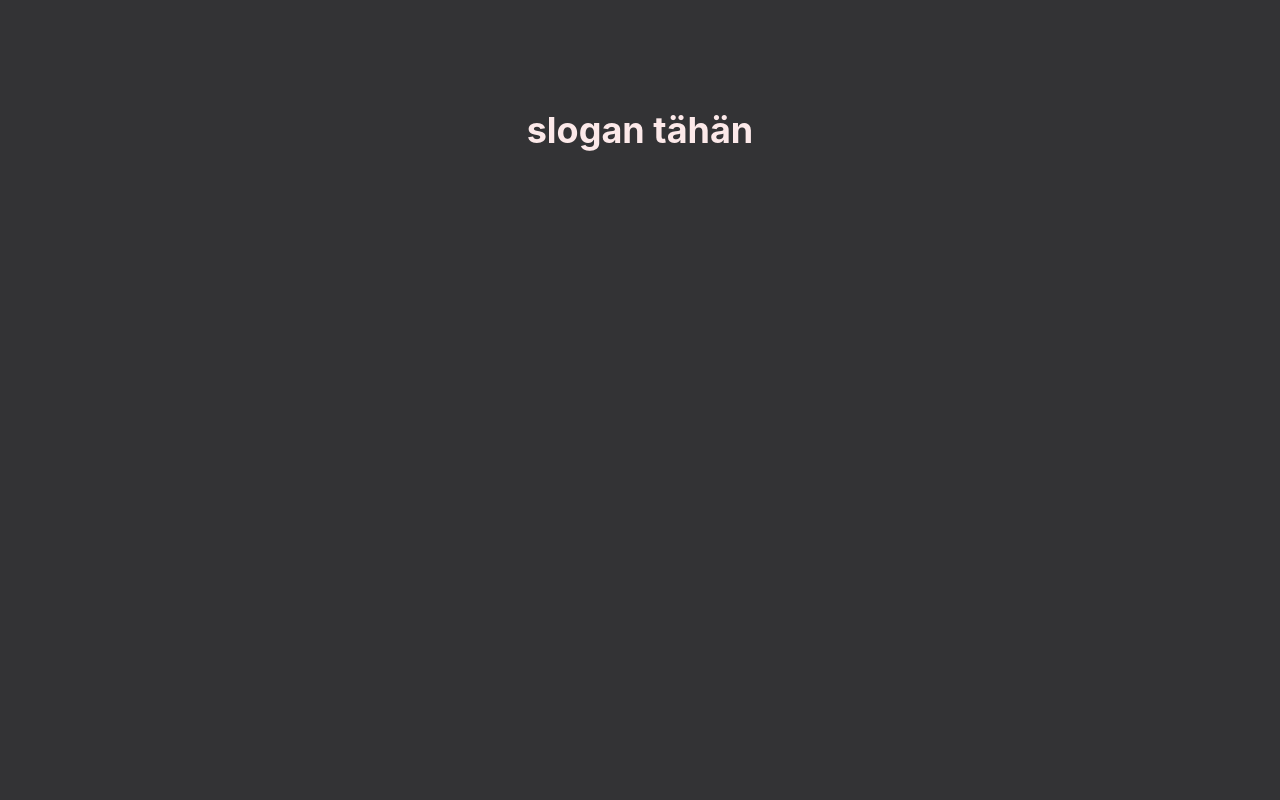
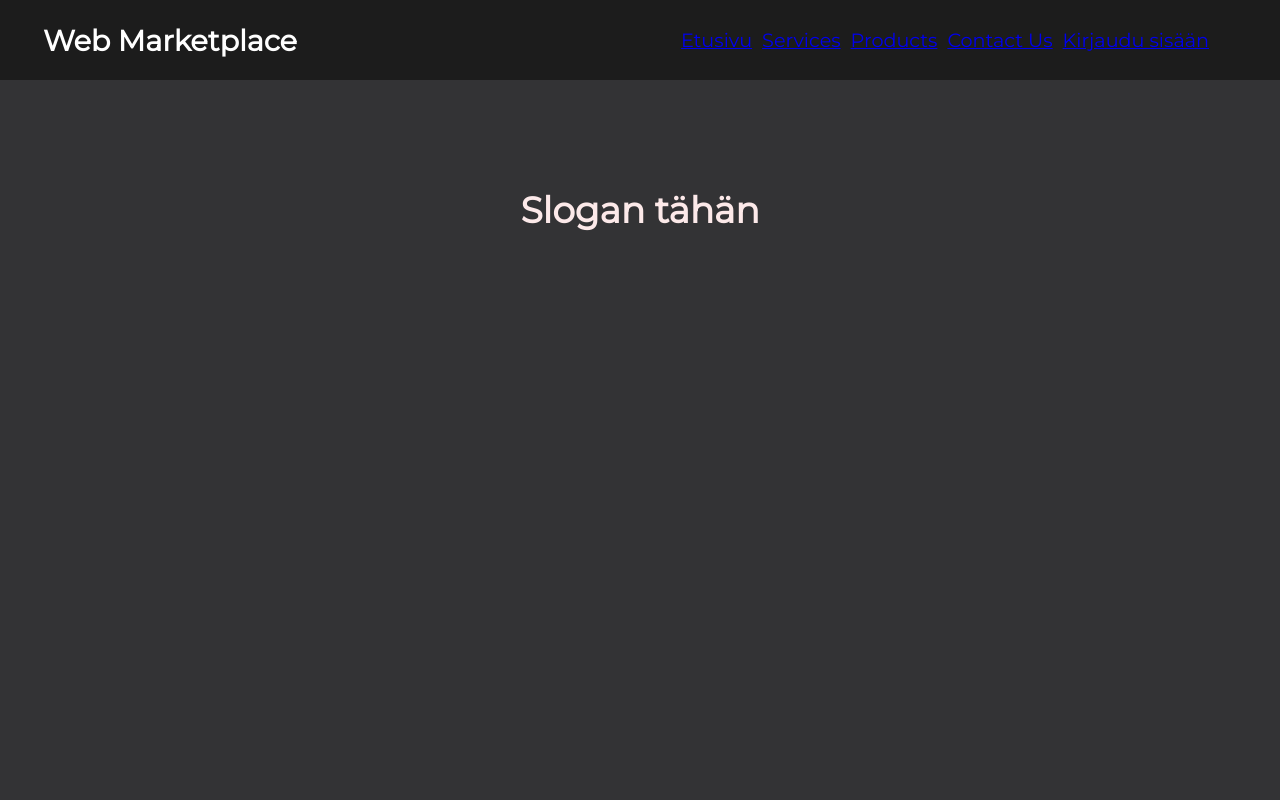
Before and after one commit to mikaelk94/web-marketplace, a React (Create React App) app in the folder web-marketplace/: page / in a window 1280 px wide. Shown: the top 800 px of the page. Built offline with nearby package versions, Linux system fonts and the light colour scheme.

Commit message:
navigointipalkki komponentti lisätty

```diff
--- a/web-marketplace/public/index.html
+++ b/web-marketplace/public/index.html
@@ -1,15 +1,33 @@
 <!DOCTYPE html>
 <html lang="en">
+
 <head>
   <meta charset="utf-8" />
-    </>
+  <link rel="icon" href="%PUBLIC_URL%/favicon.ico" />
   <meta name="viewport" content="width=device-width, initial-scale=1" />
   <meta name="theme-color" content="#000000" />
-    <meta name="Webstore" content="Webstore" />
+  <meta name="description" content="Web site created using create-react-app" />
+  <link rel="apple-touch-icon" href="%PUBLIC_URL%/logo192.png" />
+  <link rel="preconnect" href="https://fonts.googleapis.com">
+  <link rel="preconnect" href="https://fonts.gstatic.com" crossorigin>
+  <link href="https://fonts.googleapis.com/css2?family=Montserrat&display=swap" rel="stylesheet">
+  <!--
+      manifest.json provides metadata used when your web app is installed on a
+      user's mobile device or desktop. See https://developers.google.com/web/fundamentals/web-app-manifest/
+    -->
+  <link rel="manifest" href="%PUBLIC_URL%/manifest.json" />
+  <!--
+      Notice the use of %PUBLIC_URL% in the tags above.
+      It will be replaced with the URL of the `public` folder during the build.
+      Only files inside the `public` folder can be referenced from the HTML.
+
+      Unlike "/favicon.ico" or "favicon.ico", "%PUBLIC_URL%/favicon.ico" will
+      work correctly both with client-side routing and a non-root public URL.
+      Learn how to configure a non-root public URL by running `npm run build`.
+    -->
   <title>Jori.fi</title>
+</head>
 
-
-  </head>
 <body>
   <noscript>You need to enable JavaScript to run this app.</noscript>
   <div id="root"></div>
@@ -24,4 +42,5 @@
       To create a production bundle, use `npm run build` or `yarn build`.
     -->
 </body>
+
 </html>
--- a/web-marketplace/src/App.css
+++ b/web-marketplace/src/App.css
@@ -1,5 +1,5 @@
 .App {
-  text-align: center;
+  font-family: 'Montserrat', sans-serif;
 }
 .hero-header {
   background-color: #333335;
--- a/web-marketplace/src/App.tsx
+++ b/web-marketplace/src/App.tsx
@@ -1,13 +1,18 @@
 import React from 'react';
 import './App.css';
+import Navbar from './components/navbar/navbar'
 
 function App() {
   return (
-<div className="hero">
-<h1 className="hero-header">
-slogan tähän
-</h1>
-</div>
+
+    <div className="App">
+      <Navbar />
+      <div>
+        <h1 className="hero-header">
+          Slogan tähän
+        </h1>
+      </div>
+    </div>
   );
 }
 
--- /dev/null
+++ b/web-marketplace/src/components/navbar/menuItems.tsx
@@ -0,0 +1,27 @@
+export const MenuItems = [
+    {
+        title: 'Etusivu',
+        url: '#',
+        cName: 'nav-links'
+    },
+    {
+        title: 'Services',
+        url: '#',
+        cName: 'nav-links'
+    },
+    {
+        title: 'Products',
+        url: '#',
+        cName: 'nav-links'
+    },
+    {
+        title: 'Contact Us',
+        url: '#',
+        cName: 'nav-links'
+    },
+    {
+        title: 'Kirjaudu sisään',
+        url: '#',
+        cName: 'nav-links'
+    },
+]
--- /dev/null
+++ b/web-marketplace/src/components/navbar/navbar.css
@@ -0,0 +1,30 @@
+.NavbarItems{
+    background-color: rgba(0, 0, 0, 0.89);
+    height: 80px;
+    display: flex;
+    justify-content: center;
+    align-items: center;
+    font-size: 1.2rem;
+    color: #fff;
+}
+
+.Navbar-logo {
+    color: #fff;
+    justify-self: start;
+    margin-left: 20px;
+    cursor: pointer;
+}
+
+.nav-menu {
+    display: grid;
+    grid-template-columns: repeat(5, auto);
+    grid-gap: 10px;
+    list-style: none;
+    text-align: center;
+    width: 70vw;
+    justify-content: end;
+    margin-right: 2rem;
+    color: #fff;
+    text-decoration: none;
+    padding: 0.5rem 1rem;
+}
--- /dev/null
+++ b/web-marketplace/src/components/navbar/navbar.tsx
@@ -0,0 +1,33 @@
+import React from 'react'
+import { MenuItems } from "./menuItems"
+import './navbar.css'
+
+class Navbar extends React.Component {
+    state = { clicked: false }
+
+    render() {
+        return (
+
+            <nav className="NavbarItems">
+                <h1 className="Navbar-logo">Web Marketplace</h1>
+                <div className="menu-icon">
+
+
+                </div>
+                <ul className="nav-menu">
+                    {MenuItems.map((item, index) => {
+                        return (
+                            <li key={index}><a className={item.cName} href={item.url}>
+                                {item.title}
+                            </a>
+                            </li>
+                        )
+                    })}
+
+                </ul>
+            </nav>
+        )
+    }
+}
+
+export default Navbar
```
Lines whose indentation alone changed are shown as unchanged.
